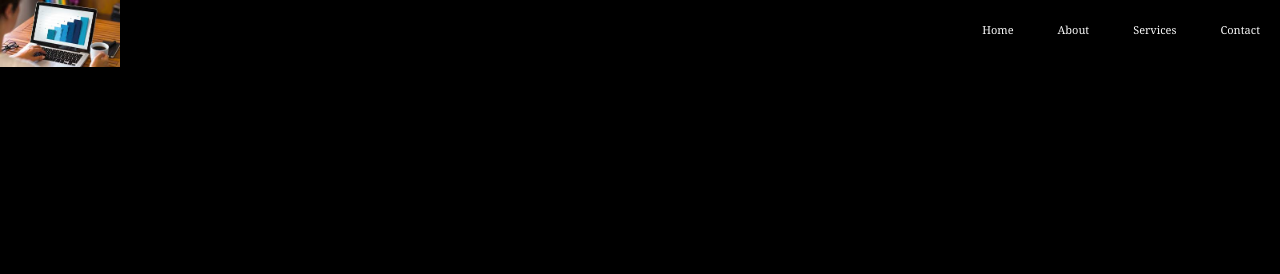
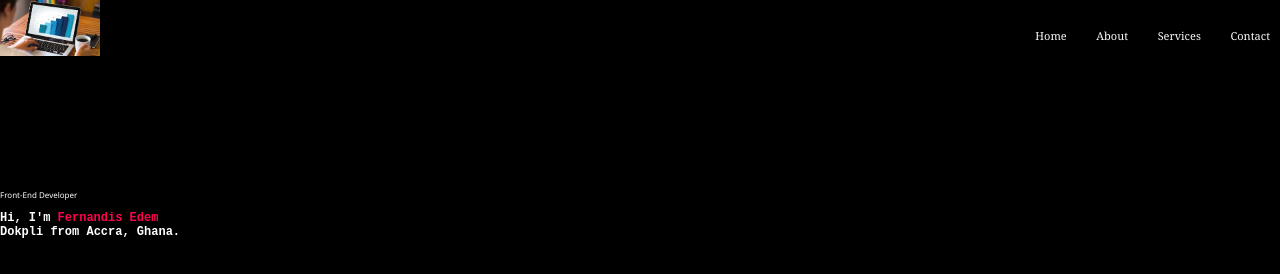
Before and after one commit to FernandisEdem/Fernandis, a plain HTML site: page index.html in a window 1280 px wide. Drawn offline with Linux system fonts and the light colour scheme.

Commit message:
refactor: add CSS styles to hero section

```diff
--- a/index.css
+++ b/index.css
@@ -1,25 +1,30 @@
 *{
     margin: 0;
     padding: 0;
+    box-sizing: border-box;
 }
 
 body{
     align-items: center;
     background-color: #000;
+    color: #fff;
+    font-family:'Courier New', Courier, monospace ;
 }
 
 /* Navigation Bar */
 nav{
     display: flex;
     justify-content: space-between;
+    align-items: center;
+    flex-wrap: wrap;
 }
 
 nav img{
-        width: 120px;
+        width: 100px;
 }
 
 nav ul{
-    margin: 20px 0px 0px 0px;
+    margin: 10px 0px 0px 0px;
     /*In this order margin-top:
     margin-right
     margin-bottom
@@ -30,9 +35,9 @@ nav ul{
 }
 
 nav ul li{
-    display: inline;
+    display: inline-block;
     list-style-type: none;
-    padding: 20px;
+    padding: 10px;
 }
 
 nav ul li a{
@@ -40,12 +45,52 @@ nav ul li a{
     color: hsl(0, 0%, 98%);
     font-size: 11px;
     font-family:Georgia, 'Times New Roman', Times, serif;
+    position: relative;
 }
 
 nav ul li a:hover{
-    text-decoration:underline;
-    text-decoration-color: rgb(255, 0, 230);
+    /* text-decoration:underline;
+    text-decoration-color: rgb(255, 0, 230); */
+    /* This has been taken care of by the following
+    position: relative (under nav ul li a)
+    transtion: 0.5s (under nav ul li a::after)
+    nav ul li a:hover::after */
     color: rgb(0, 255, 247);
+    /* font-size: 12px; */
+}
+
+nav ul li a::after{
+    content: "";
+    width: 0;
+    height: 3px;
+    background: #ff004f;
+    position: absolute;
+    left: 0;
+    bottom: -3px;
+    transition: 0.2s;
+}
+nav ul li a:hover::after{
+    width: 100%
+
+}
+
+
+/* Hero Section */
+.hero-section{
+    margin-top: 10%;
+    font-size: 10px;
+}
+
+.hero-section p{
+    font-family:'Segoe UI', Tahoma, Geneva, Verdana, sans-serif;
+    font-size: 8px;
+}
+
+.hero-section h1{
     font-size: 12px;
-    /* text-shadow: 2px 2px #ff0000; */
+    margin-top: 11px;
+
 }
+.hero-section h1 span{
+    color:#ff004f;
+}
```
